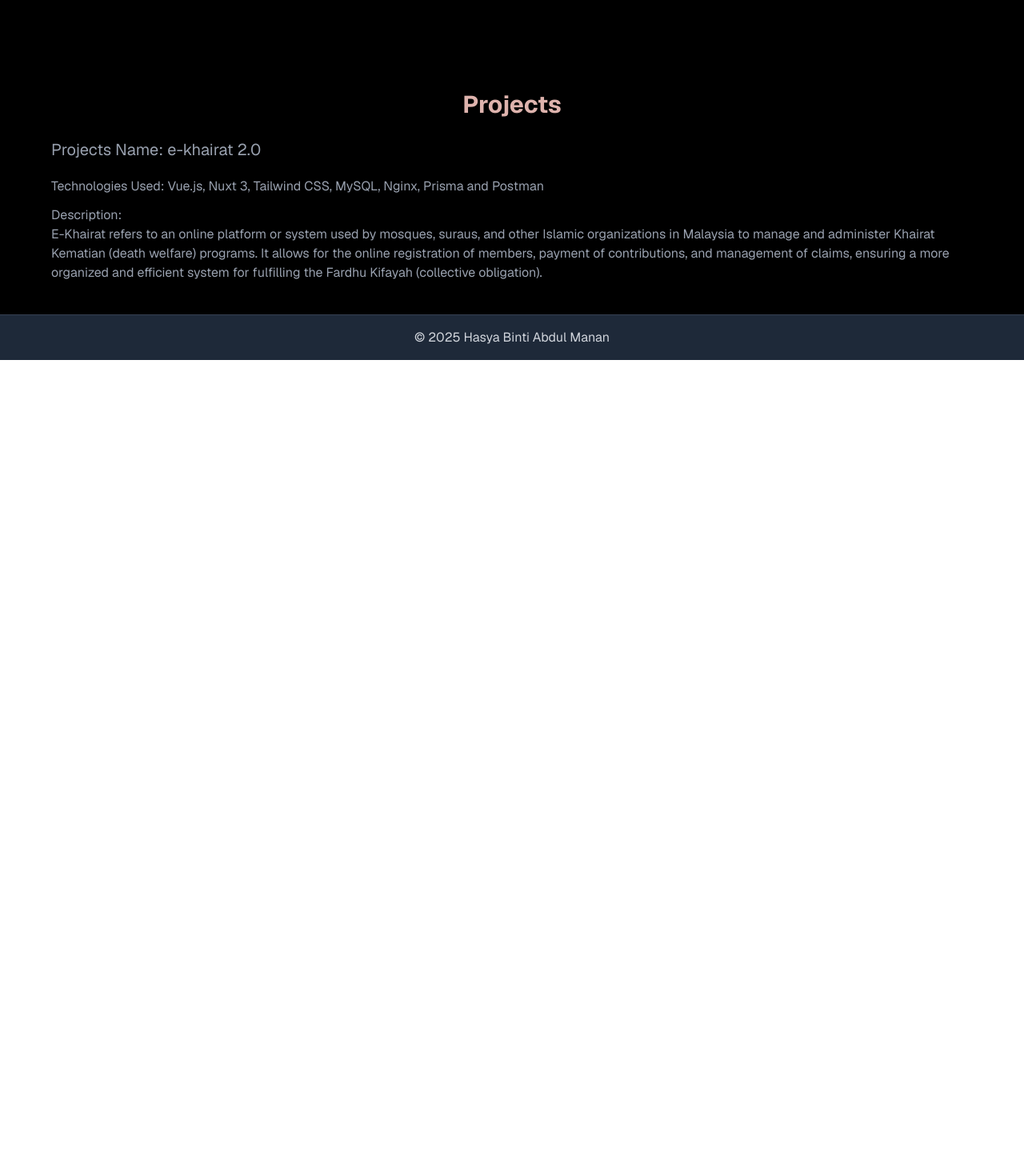
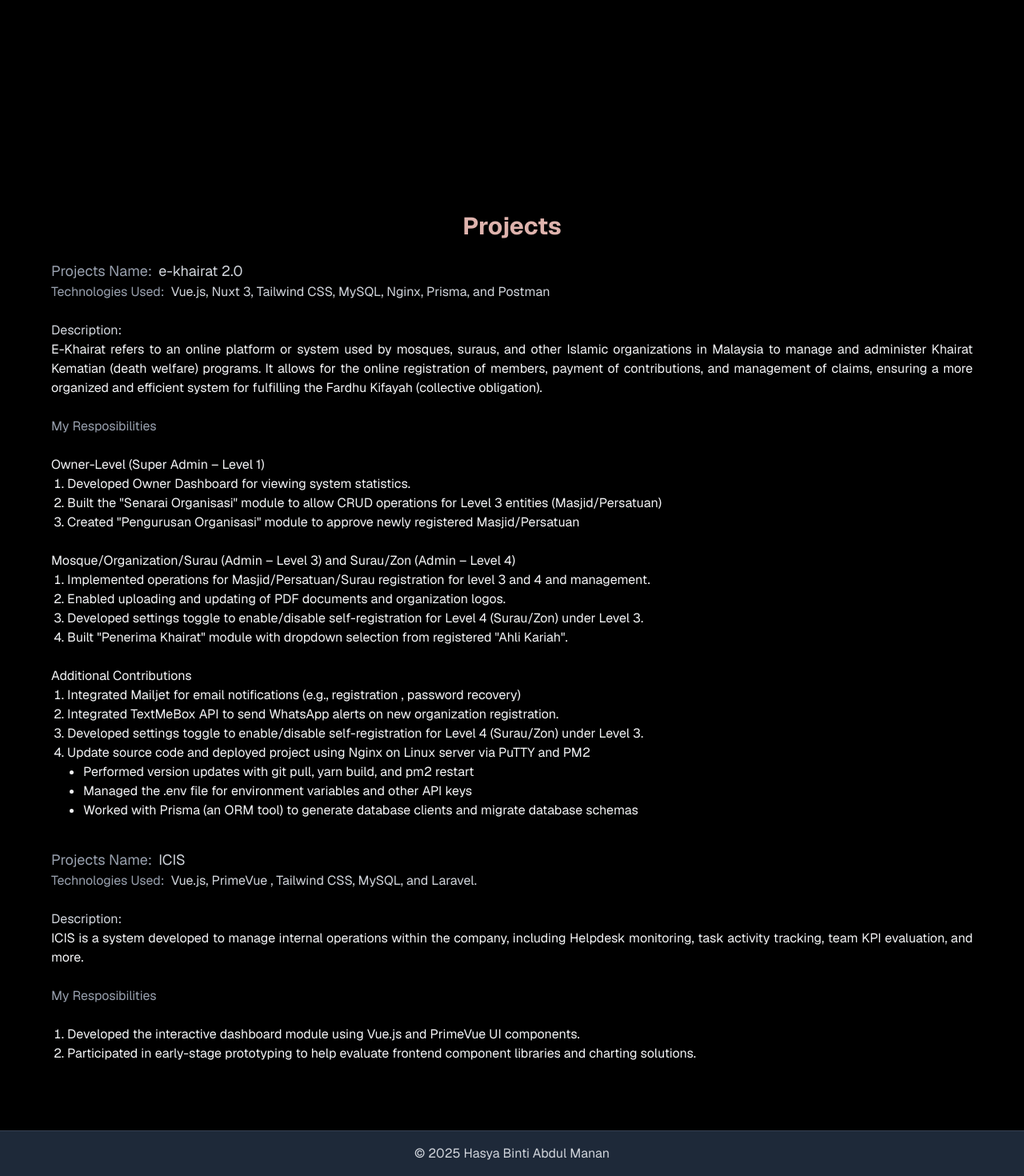
Before and after one commit to hasya-manan/my-nextjs-app, a Next.js app: page / in a window 1280 px wide. Shown: the part 867-2337 px from the top of the page at 80% size. Before the commit the page ends 1317 px from the top, so only its background shows below. Built offline with nearby package versions, Linux system fonts and the light colour scheme.

Commit message:
projects

```diff
--- a/src/app/page.js
+++ b/src/app/page.js
@@ -264,19 +264,19 @@ export default function Home() {
       </section>
       {/* Stack Section */}
       <section className="py-20 sm:py-2 bg-black">
-        <div className="container mx-auto text-left pl-8 sm:pl-16 md:pl-24 lg:pl-32 xl:pl-48 py-16">
-          <h1 className="text-xl  text-[#DEB3AD] mb-10">
+        <div className="container mx-auto text-center px-4 py-16">
+          <h1 className="text-3xl font-bold text-[#DEB3AD] mb-10">
             My technologies and tools
           </h1>
-          <div className=" mx-10 sm:mx-2">
-            <div className="flex">
+          <div className="flex justify-center px-4">
+            <div className="w-full max-w-7xl">
               {/* <h3 className="text-xl font-semibold text-[#DEB3AD] mr-50">
                 Frontend
               </h3> */}
-              <div className="grid grid-cols-1 sm:grid-cols-2 md:grid-cols-4 gap-6">
+              <div className="grid grid-cols-1 sm:grid-cols-2 md:grid-cols-4 gap-6 justify-items-center">
                 {" "}
                 {/* Use grid for 2 columns initially */}
-                <div ref={vueRef} className="flex items-center gap-4">
+                <div ref={vueRef} className="flex flex-col items-center gap-2">
                   <div className="w-8 h-8 relative">
                     <Image
                       src="/logos/vue.png"
@@ -289,7 +289,10 @@ export default function Home() {
                     Vue.js
                   </span>
                 </div>
-                <div ref={tailwindRef} className="flex items-center gap-4">
+                <div
+                  ref={tailwindRef}
+                  className="flex flex-col items-center gap-2"
+                >
                   <div className="w-10 h-10 relative">
                     <Image
                       src="/logos/tailwind-css.png"
@@ -302,7 +305,10 @@ export default function Home() {
                     Tailwind CSS
                   </span>
                 </div>
-                <div ref={roseuiRef} className="flex items-center gap-4">
+                <div
+                  ref={roseuiRef}
+                  className="flex flex-col items-center gap-2"
+                >
                   <div className="w-10 h-10 relative">
                     {/* Add JavaScript Logo */}
                     <Image
@@ -316,7 +322,10 @@ export default function Home() {
                     Rose UI
                   </span>
                 </div>
-                <div ref={bootstrapRef} className="flex items-center gap-4">
+                <div
+                  ref={bootstrapRef}
+                  className="flex flex-col items-center gap-2"
+                >
                   <div className="w-10 h-10 relative">
                     <Image
                       src="/logos/bootstrap.png"
@@ -329,7 +338,10 @@ export default function Home() {
                     Bootstrap
                   </span>
                 </div>
-                <div ref={javascriptRef} className="flex items-center gap-4">
+                <div
+                  ref={javascriptRef}
+                  className="flex flex-col items-center gap-2"
+                >
                   <div className="w-10 h-10 relative">
                     {/* Add JavaScript Logo */}
                     <Image
@@ -343,7 +355,7 @@ export default function Home() {
                     JavaScript
                   </span>
                 </div>
-                <div ref={nuxtRef} className="flex items-center gap-4">
+                <div ref={nuxtRef} className="flex flex-col items-center gap-2">
                   <div className="w-10 h-10 relative">
                     {/* Add JavaScript Logo */}
                     <Image
@@ -355,7 +367,10 @@ export default function Home() {
                   </div>
                   <span className="text-gray-400 text-lg sm:text-xl">Nuxt</span>
                 </div>
-                <div ref={prismaRef} className="flex items-center gap-4">
+                <div
+                  ref={prismaRef}
+                  className="flex flex-col items-center gap-2"
+                >
                   <div className="w-10 h-10 relative">
                     {/* Add JavaScript Logo */}
                     <Image
@@ -369,7 +384,10 @@ export default function Home() {
                     Prisma
                   </span>
                 </div>
-                <div ref={laravelRef} className="flex items-center gap-4">
+                <div
+                  ref={laravelRef}
+                  className="flex flex-col items-center gap-2"
+                >
                   <div className="w-10 h-10 relative">
                     {/* Add JavaScript Logo */}
                     <Image
@@ -383,7 +401,10 @@ export default function Home() {
                     Laravel
                   </span>
                 </div>
-                <div ref={githubRef} className="flex items-center gap-4">
+                <div
+                  ref={githubRef}
+                  className="flex flex-col items-center gap-2"
+                >
                   <div className="w-10 h-10 relative">
                     {/* Add JavaScript Logo */}
                     <Image
@@ -397,7 +418,10 @@ export default function Home() {
                     gitHub
                   </span>
                 </div>
-                <div ref={postmanRef} className="flex items-center gap-4">
+                <div
+                  ref={postmanRef}
+                  className="flex flex-col items-center gap-2"
+                >
                   <div className="w-10 h-10 relative">
                     {/* Add JavaScript Logo */}
                     <Image
@@ -411,7 +435,10 @@ export default function Home() {
                     Postman
                   </span>
                 </div>
-                <div ref={vscodeRef} className="flex items-center gap-4">
+                <div
+                  ref={vscodeRef}
+                  className="flex flex-col items-center gap-2"
+                >
                   <div className="w-8 h-8 relative">
                     {/* Add JavaScript Logo */}
                     <Image
@@ -425,7 +452,10 @@ export default function Home() {
                     Visual Studio Code
                   </span>
                 </div>
-                <div ref={mysqlRef} className="flex items-center gap-4">
+                <div
+                  ref={mysqlRef}
+                  className="flex flex-col items-center gap-2"
+                >
                   <div className="w-14 h-14 relative">
                     {/* Add JavaScript Logo */}
                     <Image
@@ -439,7 +469,10 @@ export default function Home() {
                     MySQL
                   </span>
                 </div>
-                <div ref={cpanelRef} className="flex items-center gap-4">
+                <div
+                  ref={cpanelRef}
+                  className="flex flex-col items-center gap-2"
+                >
                   <div className="w-14 h-14 relative">
                     {/* Add JavaScript Logo */}
                     <Image
@@ -453,7 +486,10 @@ export default function Home() {
                     cpanel
                   </span>
                 </div>
-                <div ref={nginxRef} className="flex items-center gap-4">
+                <div
+                  ref={nginxRef}
+                  className="flex flex-col items-center gap-2"
+                >
                   <div className="w-12 h-12 relative">
                     {/* Add JavaScript Logo */}
                     <Image
@@ -478,28 +514,170 @@ export default function Home() {
       <section className="py-10 px-4 sm:px-6 lg:px-8">
         <div className="container mx-auto text-center">
           <h2 className="text-3xl font-bold text-[#DEB3AD] mb-6">Projects</h2>
-          <p className="text-xl text-gray-400 text-left px-10 sm:px-6 lg:px-8 mb-5">
-            Projects Name: e-khairat 2.0
-          </p>
-          <p className="text-md text-gray-400 text-left px-10 sm:px-6 lg:px-8 mb-3">
-            Technologies Used: Vue.js, Nuxt 3, Tailwind CSS, MySQL, Nginx,
-            Prisma and Postman
-          </p>
-          <p className="text-md text-gray-400 text-left px-10 sm:px-6 lg:px-8">
-            Description:
-          </p>
-          <p className="text-md text-gray-400 text-left px-10 sm:px-6 lg:px-8">
-            E-Khairat refers to an online platform or system used by mosques,
-            suraus, and other Islamic organizations in Malaysia to manage and
-            administer Khairat Kematian (death welfare) programs. It allows for
-            the online registration of members, payment of contributions, and
-            management of claims, ensuring a more organized and efficient system
-            for fulfilling the Fardhu Kifayah (collective obligation).
-          </p>
+          {/* first project : e-khairat 2.0 */}
+          <div className=" px-10 sm:px-6 lg:px-8 mb-3 text-justify">
+            <p className="text-lg text-gray-400  ">
+              <span className="mr-2">Projects Name:</span>
+              <span className="text-gray-300">e-khairat 2.0</span>
+            </p>
+
+            <p className="text-md text-gray-400  ">
+              <span className="mr-2">Technologies Used:</span>
+              <span className="text-gray-300">
+                Vue.js, Nuxt 3, Tailwind CSS, MySQL, Nginx, Prisma, and Postman
+              </span>
+            </p>
+            <br />
+            <p className="text-md text-gray-300  ">
+              <span className="mr-2">Description:</span>
+              <br />
+
+              <span className="text-gray-100">
+                E-Khairat refers to an online platform or system used by
+                mosques, suraus, and other Islamic organizations in Malaysia to
+                manage and administer Khairat Kematian (death welfare) programs.
+                It allows for the online registration of members, payment of
+                contributions, and management of claims, ensuring a more
+                organized and efficient system for fulfilling the Fardhu Kifayah
+                (collective obligation).
+              </span>
+            </p>
+            <br />
+
+            <div className="text-md text-gray-400  ">
+              <span className="mr-2">My Resposibilities</span>
+              <br />
+              <br />
+              <span className="text-gray-100">
+                <ul>Owner-Level (Super Admin – Level 1)</ul>
+                <ol className="list-decimal pl-5">
+                  <li>
+                    Developed Owner Dashboard for viewing system statistics.
+                  </li>
+                  <li>
+                    Built the &quot;Senarai Organisasi&quot; module to allow
+                    CRUD operations for Level 3 entities (Masjid/Persatuan)
+                  </li>
+                  <li>
+                    Created &quot;Pengurusan Organisasi&quot; module to approve
+                    newly registered Masjid/Persatuan
+                  </li>
+                </ol>
+              </span>
+              {/* level3 : masjid */}
+              <br />
+              <span className="text-gray-100">
+                <ul>
+                  Mosque/Organization/Surau (Admin – Level 3) and Surau/Zon
+                  (Admin – Level 4)
+                </ul>
+                <ol className="list-decimal pl-5">
+                  <li>
+                    Implemented operations for Masjid/Persatuan/Surau
+                    registration for level 3 and 4 and management.
+                  </li>
+                  <li>
+                    Enabled uploading and updating of PDF documents and
+                    organization logos.
+                  </li>
+                  <li>
+                    Developed settings toggle to enable/disable
+                    self-registration for Level 4 (Surau/Zon) under Level 3.
+                  </li>
+                  <li>
+                    Built &quot;Penerima Khairat&quot; module with dropdown
+                    selection from registered &quot;Ahli Kariah&quot;.
+                  </li>
+                </ol>
+              </span>
+              {/* additional  */}
+              <br />
+              <span className="text-gray-100">
+                <ul>Additional Contributions</ul>
+                <ol className="list-decimal pl-5">
+                  <li>
+                    Integrated Mailjet for email notifications (e.g.,
+                    registration , password recovery)
+                  </li>
+                  <li>
+                    Integrated TextMeBox API to send WhatsApp alerts on new
+                    organization registration.
+                  </li>
+                  <li>
+                    Developed settings toggle to enable/disable
+                    self-registration for Level 4 (Surau/Zon) under Level 3.
+                  </li>
+                  <li>
+                    Update source code and deployed project using Nginx on Linux
+                    server via PuTTY and PM2
+                    <ul className="list-disc pl-5">
+                      <li>
+                        Performed version updates with git pull, yarn build, and
+                        pm2 restart
+                      </li>
+                      <li>
+                        Managed the .env file for environment variables and
+                        other API keys
+                      </li>
+                      <li>
+                        Worked with Prisma (an ORM tool) to generate database
+                        clients and migrate database schemas
+                      </li>
+                    </ul>
+                  </li>
+                </ol>
+              </span>
+            </div>
+          </div>
+          <br />
+          {/* second project : ICIS */}
+          <div className="px-10 sm:px-6 lg:px-8 mb-3 text-justify">
+            <p className="text-lg text-gray-400  ">
+              <span className="mr-2">Projects Name:</span>
+              <span className="text-gray-300">ICIS</span>
+            </p>
+            <p className="text-md text-gray-400  ">
+              <span className="mr-2">Technologies Used:</span>
+              <span className="text-gray-300">
+                Vue.js, PrimeVue , Tailwind CSS, MySQL, and Laravel.
+              </span>
+            </p>
+            <br />
+            <div className="text-md text-gray-300  ">
+              <span className="mr-2">Description:</span>
+              <br />
+
+              <span className="text-gray-100">
+                ICIS is a system developed to manage internal operations within
+                the company, including Helpdesk monitoring, task activity
+                tracking, team KPI evaluation, and more.
+              </span>
+              <br />
+              <br />
+              <div className="text-md text-gray-400  ">
+                <span className="mr-2">My Resposibilities</span>
+                <br />
+                <br />
+                <span className="text-gray-100">
+                  <ol className="list-decimal pl-5">
+                    <li>
+                      Developed the interactive dashboard module using Vue.js
+                      and PrimeVue UI components.
+                    </li>
+                    <li>
+                      Participated in early-stage prototyping to help evaluate
+                      frontend component libraries and charting solutions.
+                    </li>
+                  </ol>
+                </span>
+              </div>
+            </div>
+            <br />
+          </div>
         </div>
       </section>
 
-      <footer className="bg-gray-800 text-gray-300 py-4 text-center border-t border-gray-700">
+      <footer className="bg-gray-800 text-gray-300 py-4 text-center border-t border-gray-700 mt-2">
         <p>&copy; {new Date().getFullYear()} Hasya Binti Abdul Manan</p>
       </footer>
     </div>
```
